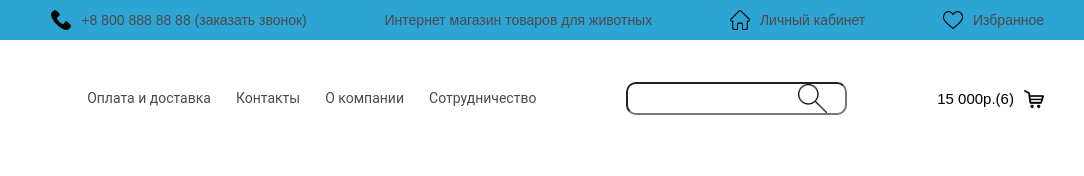
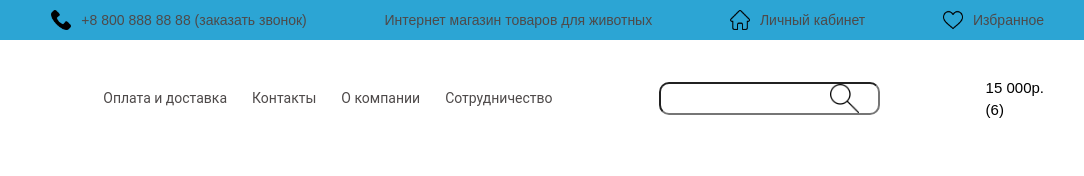
Before and after one commit to Umka1993/desktop-mobile.github.io, a plain HTML site: page index.html in a window 1280 px wide. Shown: the full height of the page, 196-1280 px from the left. Drawn offline with Linux system fonts and the light colour scheme.

Commit message:
Add files via upload

```diff
--- a/index.html
+++ b/index.html
@@ -79,12 +79,14 @@
             </ul>
           </nav>
             <div class="header__head--search">
-              <input type="text">
+              <input type="text" >
+
             </div>
             <div class="header__head--shopping-cart">
               <a href="#">
-                <span>15 000p.(6)</span>
-                <img src="./img/shopping-cart.png" alt="shopping-cart">
+                <span>15 000p.<div class="black">(6)</div></span>
+                <div class="shopping-cart--img">
+                </div>
               </a>
             </div>
         </div>
```
